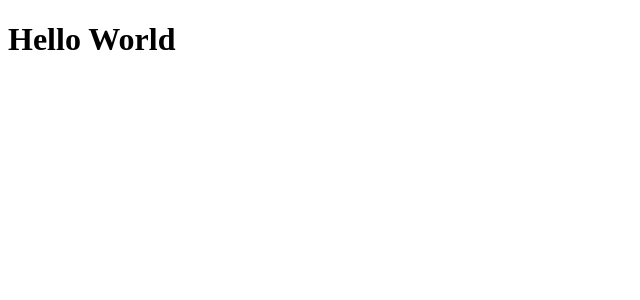
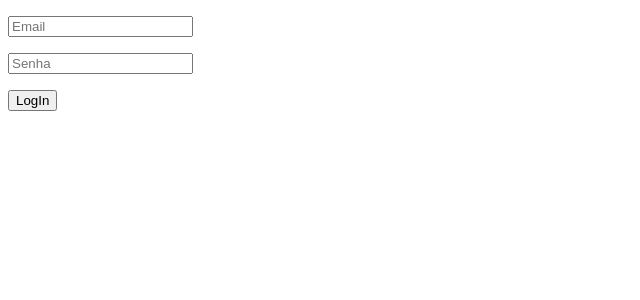
Before and after one commit to karinavit/SAP004-Burguer-Queen, a React (Create React App) app: page / in a window 1280 px wide. Shown: the top 300 px of the page, without its empty margins (0-640 px from the left). Built offline with nearby package versions, Linux system fonts and the light colour scheme.

Commit message:
criando componentes de input, botão e form

```diff
--- /dev/null
+++ b/src/pages/Componentes/Button.js
@@ -0,0 +1,10 @@
+import React from 'react';
+
+function Button(props) {
+
+    return (
+        <button>{props.btname}</button>
+    );
+  }
+
+  export default Button;
--- /dev/null
+++ b/src/pages/Componentes/Form.js
@@ -0,0 +1,20 @@
+import React from 'react';
+import Input from './Input';
+import Button from './Button';
+
+function Form() {
+
+    return (
+        <form>
+            <p>
+            <Input placeholder="Email"/>
+            </p>
+            <p>
+            <Input type="password" placeholder="Senha"/>
+            </p>
+            <Button btname="LogIn"/>
+        </form>
+    );
+  }
+
+  export default Form;
--- /dev/null
+++ b/src/pages/Componentes/Input.js
@@ -0,0 +1,19 @@
+import React from 'react';
+
+function Input(props) {
+
+    return (
+        <>
+        <label htmlFor={props.id}>
+            {props.text}
+        </label>
+            <input
+                id={props.id}
+                type="text"
+                placeholder={props.placeholder}
+                {...props}
+            />
+        </>
+    )}
+
+  export default Input;
--- a/src/pages/cozinha/cozinha.js
+++ b/src/pages/cozinha/cozinha.js
@@ -1,3 +1,3 @@
 import React from "react";
 
-import Routes from "./routes";
+import Routes from "../../routes";
--- /dev/null
+++ b/src/pages/login.js
@@ -0,0 +1,11 @@
+import React from 'react';
+import Form from './Componentes/Form'
+
+function Login() {
+
+    return (
+        <Form />
+    );
+  }
+
+  export default Login;
--- a/src/pages/login/auth.js
+++ /dev/null
@@ -1 +0,0 @@
-//export const isAuthenticated = () => true;
--- a/src/routes.js
+++ b/src/routes.js
@@ -1,7 +1,10 @@
 import React from 'react';
 //import { isAuthenticated } from "./auth"
 import {BrowserRouter, Route, Switch} from 'react-router-dom';
+
+import Login from './pages/login'
 import Garcom from './pages/garçom/garcom.js'
+
 
 /* const PrivateRoute = ({ component: Component, ...rest }) => (
     <Route
@@ -19,7 +22,7 @@ import Garcom from './pages/garçom/garcom.js'
 const Routes = () => (
     <BrowserRouter>
       <Switch>
-        <Route exact path="/" component={() => <h1>Hello World</h1>} />
+        <Route exact path="/" component={Login} />
         {/* <PrivateRoute path="/app" component={() => <h1>Você está logado</h1>} /> */}
         <Route path="/cadastro" component={() => <h1>Cadastro</h1>} />
         <Route path="/garcom" component={Garcom}/>
```
